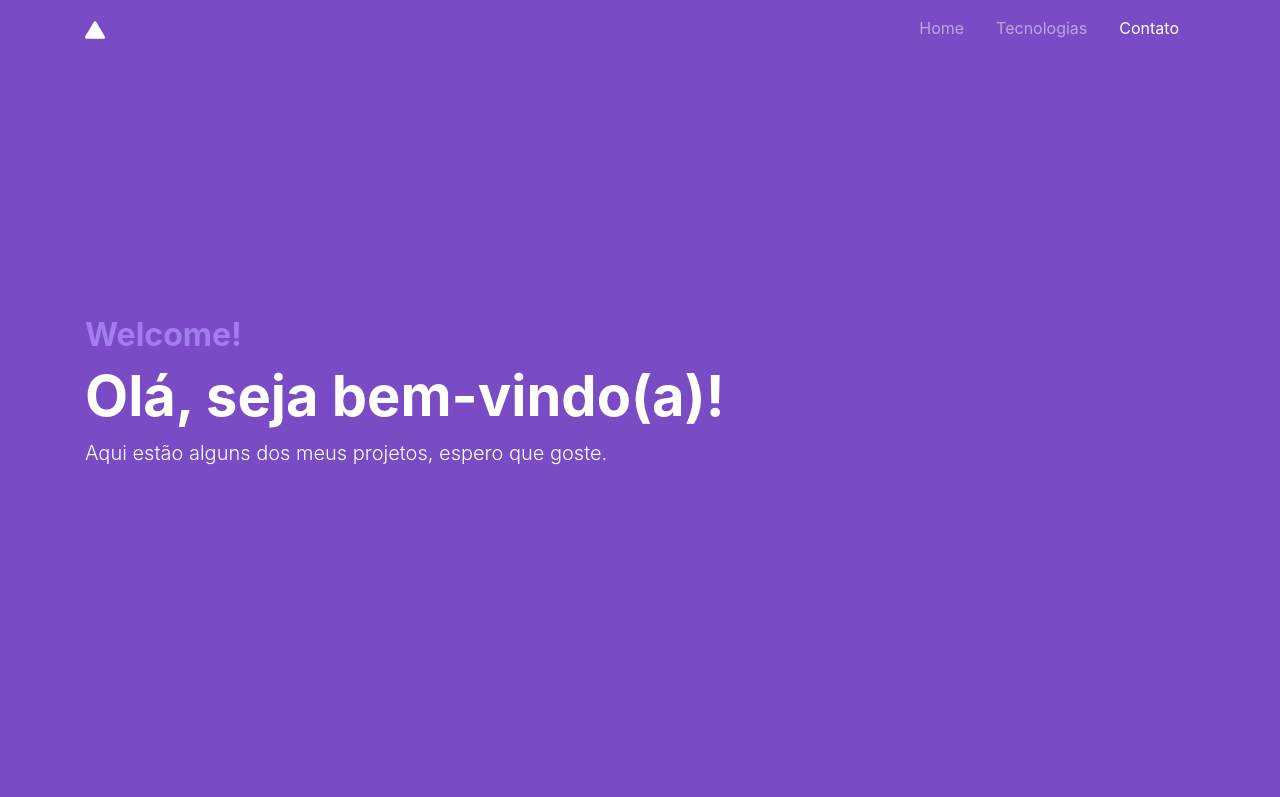
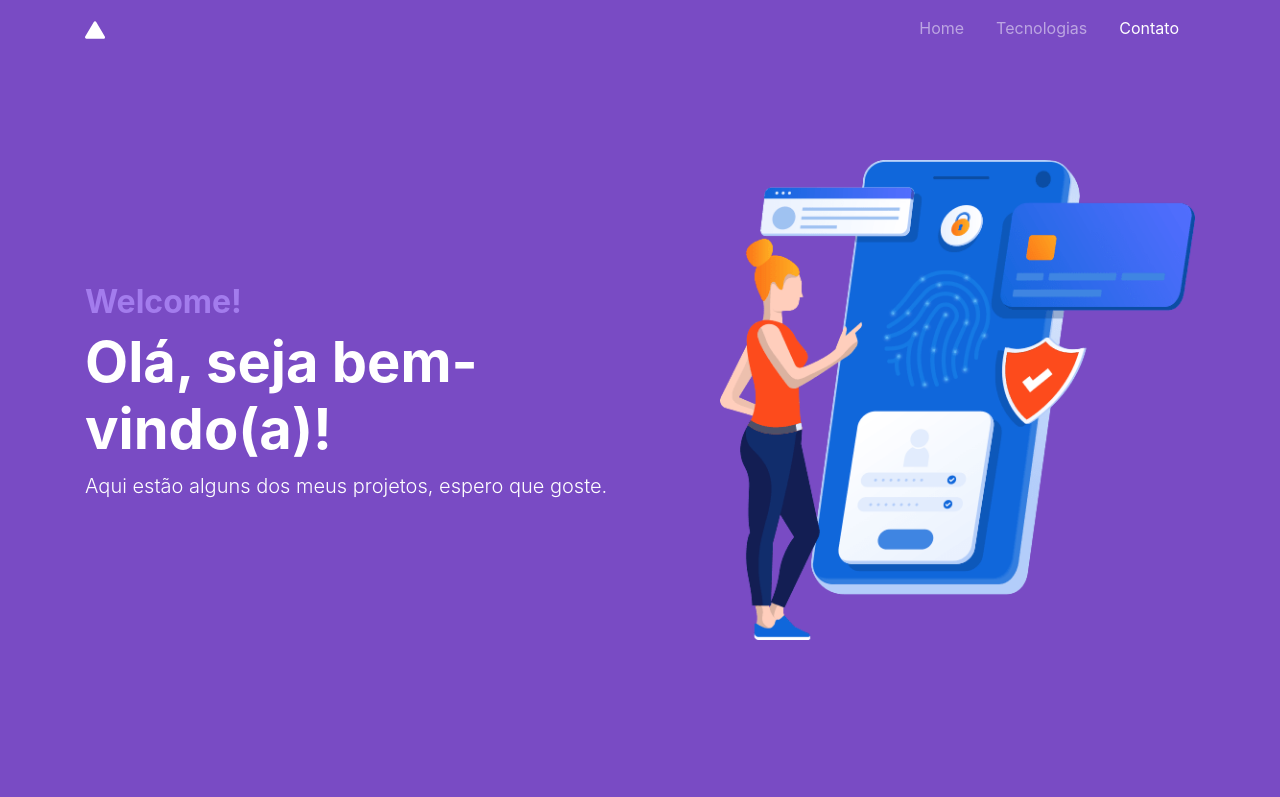
Before and after one commit to Lpfigueiredo/lpfigueiredo.github.io, a plain HTML site: page index.html in a window 1280 px wide. Shown: the top 797 px of the page. Drawn offline with nearby package versions, Linux system fonts and the light colour scheme.

Commit message:
feat: add image to home

```diff
--- a/css/styles.css
+++ b/css/styles.css
@@ -16,7 +16,7 @@ body {
 
 #home {
   height: 100vh;
-  min-height: 300px;
+  min-height: 400px;
 }
 
 #tech {
@@ -48,3 +48,9 @@ img {
 .a-clear:hover {
   color: white;
 }
+
+img.home {
+  height: 60vh;
+  min-height: 250px;
+  width: auto;
+}
--- a/index.html
+++ b/index.html
@@ -15,7 +15,7 @@
     <link rel="stylesheet" type="text/css" href="css/styles.css" />
     <title>Meu Portfólio | Leonardo Figueiredo</title>
   </head>
-  <body data-spy="scroll" data-target="#navbar" data-offset="56">
+  <body data-spy="scroll" data-target="#navbar" data-offset="0">
     <!-- navbar -->
     <nav
       id="navbar"
@@ -68,12 +68,17 @@
       id="home"
       class="container-fluid text-white bg-purple d-flex align-items-center"
     >
-      <div class="container">
-        <h2 class="display-5 font-weight-bold">Welcome!</h2>
-        <h1 class="display-4 font-weight-bold">Olá, seja bem-vindo(a)!</h1>
-        <p class="lead">
-          Aqui estão alguns dos meus projetos, espero que goste.
-        </p>
+      <div class="container d-flex align-items-center justify-content-between">
+        <div>
+          <h2 class="display-5 font-weight-bold">Welcome!</h2>
+          <h1 class="display-4 font-weight-bold">Olá, seja bem-vindo(a)!</h1>
+          <p class="lead">
+            Aqui estão alguns dos meus projetos, espero que goste.
+          </p>
+        </div>
+        <div class="d-none d-md-block">
+          <img class="home pl-5" src="images/tab1-home6.png" alt="Home" />
+        </div>
       </div>
     </div>
 
```
